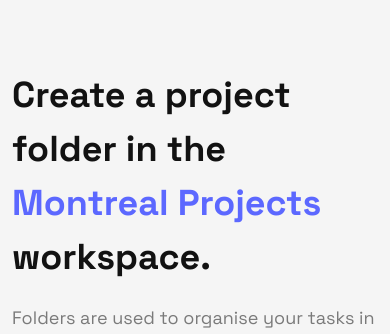
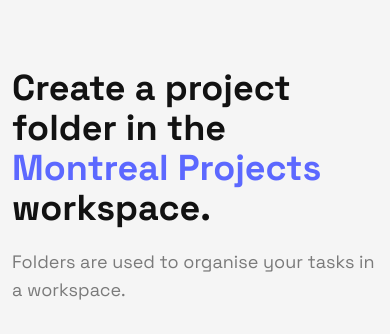
Before and after one commit to gyenabubakar/tasksheet-app, a Next.js app: page /app/workspaces/1/new-folder in a window 390 px wide. Shown: the part 126-460 px from the top of the page. Built offline with nearby package versions, Linux system fonts and the light colour scheme.

Commit message:
fixed responsiveness for /new-folder

```diff
--- a/pages/app/workspaces/[workspaceID]/new-folder.tsx
+++ b/pages/app/workspaces/[workspaceID]/new-folder.tsx
@@ -87,7 +87,7 @@ const NewFolderPage: PageWithLayout = () => {
         </div>
 
         <div className="content mt-16">
-          <h1 className="text-[36px] font-bold">
+          <h1 className="text-4xl md:text-[36px] font-bold">
             Create a project folder in the <br />
             <span className="text-main">Montreal Projects</span> workspace.
           </h1>
```
